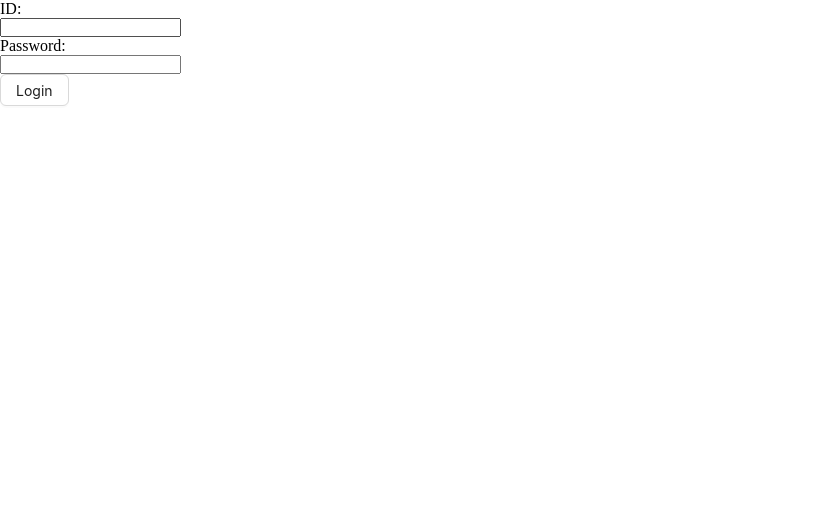
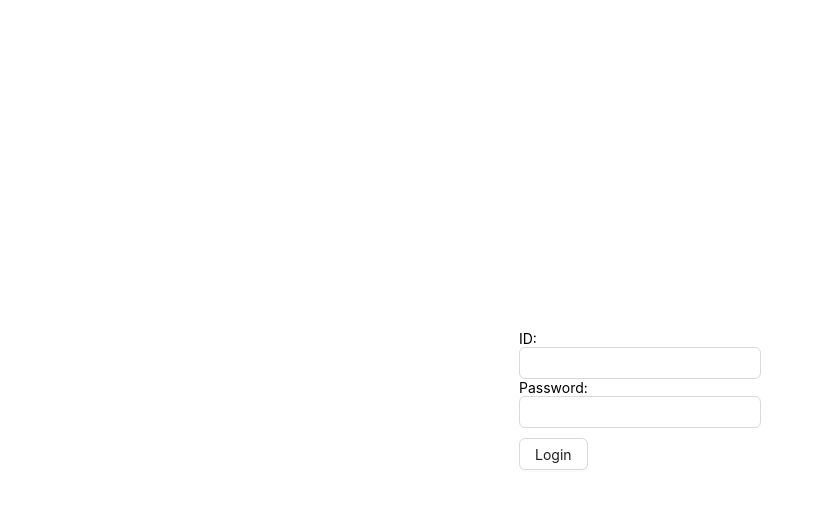
Before and after one commit to farjanaIslamNipa/university-management, a React (Vite) app: page /login in a window 1280 px wide. Shown: the top 508 px of the page, without its empty margins (0-824 px from the left). Built offline with nearby package versions, Linux system fonts and the light colour scheme.

Commit message:
Update login page

```diff
--- /dev/null
+++ b/src/components/form/PHForm.tsx
@@ -0,0 +1,21 @@
+import {ReactNode} from "react";
+import {FieldValues, FormProvider, SubmitHandler, useForm} from "react-hook-form";
+
+type TFormProps = {
+  onSubmit: SubmitHandler<FieldValues>;
+  children: ReactNode;
+}
+
+const PHForm = ({children, onSubmit} : TFormProps) => {
+  const methods = useForm()
+  return (
+    <FormProvider {...methods}>
+      <form onSubmit={methods.handleSubmit(onSubmit)}>
+        {children}
+      </form>
+    </FormProvider>
+
+  );
+};
+
+export default PHForm;
--- /dev/null
+++ b/src/components/form/PHInput.tsx
@@ -0,0 +1,21 @@
+import {Input} from "antd";
+import {Controller} from "react-hook-form";
+
+type TInputProps = {
+  type: string;
+  name: string;
+}
+
+const PHInput = ({type, name} : TInputProps) => {
+  return (
+    <>
+    <Controller
+      name={name}
+      render={({field}) => <Input {...field} type={type} id={name} />}
+    />
+
+    </>
+  );
+};
+
+export default PHInput;
--- a/src/pages/auth/Login.tsx
+++ b/src/pages/auth/Login.tsx
@@ -1,5 +1,5 @@
-import {Button} from "antd";
-import {FieldValues, useForm} from "react-hook-form";
+import {Button, Row} from "antd";
+import {FieldValues} from "react-hook-form";
 import {useLoginMutation} from "../../redux/features/auth/authApi";
 import {useAppDispatch} from "../../redux/hooks";
 import {setUser} from "../../redux/features/auth/authSlice";
@@ -7,14 +7,14 @@
 import {useNavigate} from "react-router-dom";
 import {toast} from "sonner";
 import {TUser} from "../../types";
+import PHForm from "../../components/form/PHForm";
+import PHInput from "../../components/form/PHInput";
 
 const Login = () => {
 
   const navigate = useNavigate()
 
   const dispatch = useAppDispatch()
-
-  const { register, handleSubmit } = useForm()
 
   const [login] = useLoginMutation()
 
@@ -42,17 +42,19 @@
   }
 
   return (
-    <form onSubmit={handleSubmit(onSubmit)}>
+    <Row justify="center" align="middle" style={{height: '100vh'}}>
+      <PHForm onSubmit={onSubmit}>
         <div>
           <label htmlFor="id">ID:</label> <br />
-        <input type="text" id="id" {...register('id')} />
+          <PHInput type="text" name="id" />
         </div>
         <div>
           <label htmlFor="password">Password:</label> <br />
-        <input type="text" id="password" {...register('password')} />
+          <PHInput type="text" name="password" />
         </div>
-      <Button htmlType="submit">Login</Button>
-    </form>
+        <Button htmlType="submit" style={{marginTop: '10px'}}>Login</Button>
+      </PHForm>
+    </Row>
   );
 };
 
--- a/src/redux/api/baseApi.ts
+++ b/src/redux/api/baseApi.ts
@@ -1,4 +1,4 @@
-import {createApi, fetchBaseQuery} from "@reduxjs/toolkit/query/react";
+import {BaseQueryApi, BaseQueryFn, DefinitionType, FetchArgs, createApi, fetchBaseQuery} from "@reduxjs/toolkit/query/react";
 import {RootState} from "../store";
 import { logout, setUser } from "../features/auth/authSlice";
 
@@ -15,7 +15,7 @@
   }
 })
 
-const baseQueryWithRefreshToken = async(args, api, extraOptions) => {
+const baseQueryWithRefreshToken : BaseQueryFn<FetchArgs, BaseQueryApi, DefinitionType> = async(args, api, extraOptions) : Promise<any> => {
   let result = await baseQuery(args, api, extraOptions)
 
   console.log(result)
```
Also changed, not shown: .eslintrc.cjs. Lines whose indentation alone changed are shown as unchanged.
